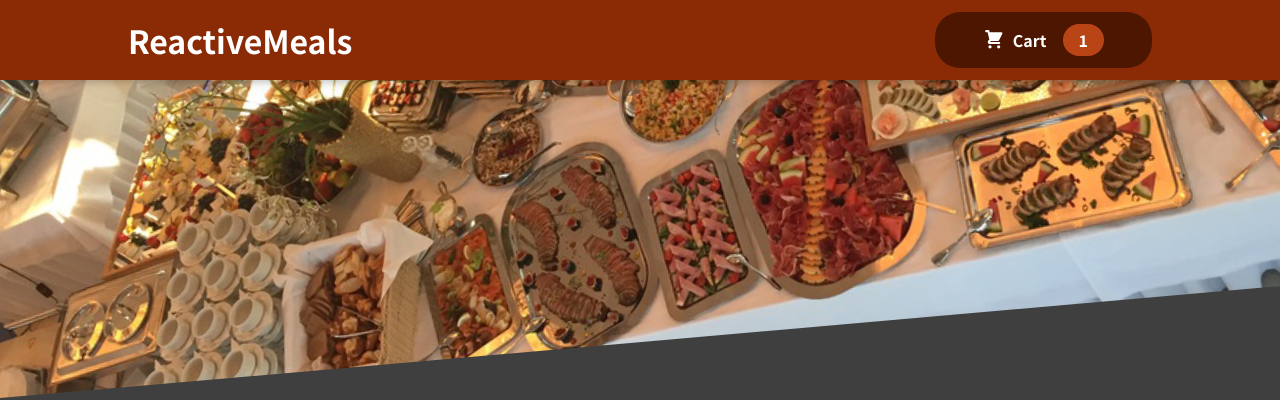
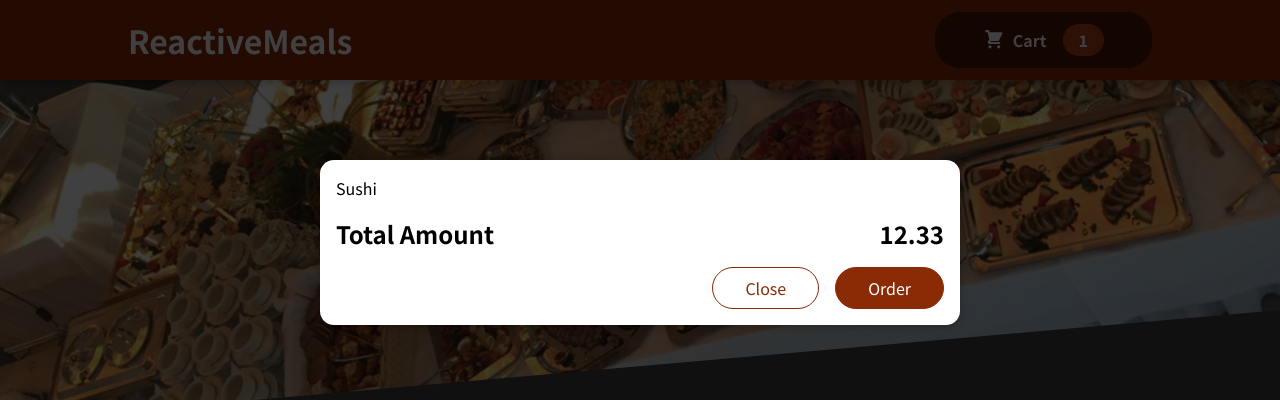
Before and after one commit to nargizaakunova/ReactiveMeals, a React (Create React App) app: page / in a window 1280 px wide. Shown: the top 400 px of the page. Built offline with nearby package versions, Linux system fonts and the light colour scheme.

Commit message:
feat: add Modal and Backdrop through Portals

```diff
--- a/public/index.html
+++ b/public/index.html
@@ -28,6 +28,7 @@
   </head>
   <body>
     <noscript>You need to enable JavaScript to run this app.</noscript>
+    <div id="overlays"></div>
     <div id="root"></div>
     <!--
       This HTML file is a template.
--- a/src/App.js
+++ b/src/App.js
@@ -1,10 +1,12 @@
 import React, { Fragment } from 'react';
+import Cart from './components/Cart/Cart';
 import Header from './components/Layout/Header';
 import Meals from './components/Meals/Meals';
 
 function App() {
   return (
     <Fragment>
+      <Cart />
       <Header />
       <main>
         <Meals />
--- a/src/components/Cart/Cart.js
+++ b/src/components/Cart/Cart.js
@@ -1,3 +1,4 @@
+import Modal from '../UI/Modal';
 import classes from './Cart.module.css';
 
 const Cart = (props) => {
@@ -9,7 +10,7 @@
     </ul>
   );
   return (
-    <div>
+    <Modal>
       {cartItems}
       <div className={classes.total}>
         <span>Total Amount</span>
@@ -19,7 +20,7 @@
         <button className={classes['button--alt']}>Close</button>
         <button className={classes.button}>Order</button>
       </div>
-    </div>
+    </Modal>
   );
 };
 
--- /dev/null
+++ b/src/components/UI/Modal.js
@@ -0,0 +1,32 @@
+import { Fragment } from 'react';
+import ReactDOM from 'react-dom';
+import classes from './Modal.module.css';
+
+const Backdrop = (props) => {
+  return <div className={classes.backdrop}></div>;
+};
+
+const ModalOverlay = (props) => {
+  return (
+    <div className={classes.modal}>
+      <div className={classes.content}>{props.children}</div>
+    </div>
+  );
+};
+
+const portalElement = document.getElementById('overlays');
+
+const Modal = (props) => {
+  return (
+    <Fragment>
+      {ReactDOM.createPortal(<Backdrop />, portalElement)};
+      {ReactDOM.createPortal(
+        <ModalOverlay>{props.children}</ModalOverlay>,
+        portalElement
+      )}
+      ;
+    </Fragment>
+  );
+};
+
+export default Modal;
--- /dev/null
+++ b/src/components/UI/Modal.module.css
@@ -0,0 +1,40 @@
+.backdrop {
+  position: fixed;
+  top: 0;
+  left: 0;
+  width: 100%;
+  height: 100vh;
+  z-index: 20;
+  background-color: rgba(0, 0, 0, 0.75);
+}
+
+.modal {
+  position: fixed;
+  top: 20vh;
+  left: 5%;
+  width: 90%;
+  background-color: white;
+  padding: 1rem;
+  border-radius: 14px;
+  box-shadow: 0 2px 8px rgba(0, 0, 0, 0.25);
+  z-index: 30;
+  animation: slide-down 300ms ease-out forwards;
+}
+
+@media (min-width: 768px) {
+  .modal {
+    width: 40rem;
+    left: calc(50% - 20rem);
+  }
+}
+
+@keyframes slide-down {
+  from {
+    opacity: 0;
+    transform: translateY(-3rem);
+  }
+  to {
+    opacity: 1;
+    transform: translateY(0);
+  }
+}
```
